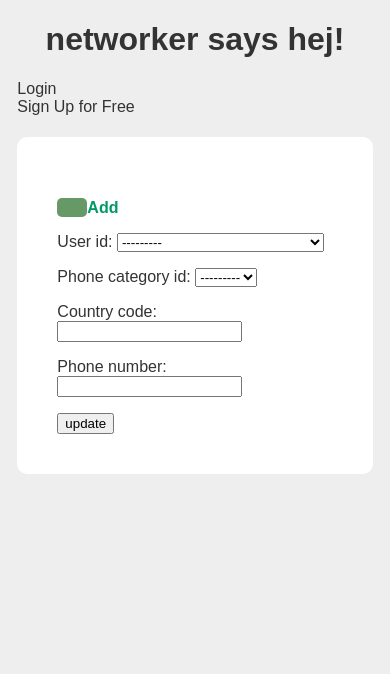
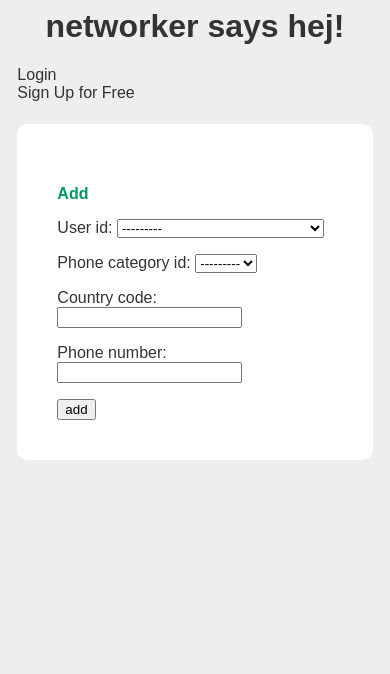
Before and after one commit to williamsmichael/networker, a Django app: page /users/1/create/phone in a window 390 px wide. Shown: the top 674 px of the page. Run offline with Django 3.2, Linux system fonts and the light colour scheme; data comes from the database, SQL or seed files in the repository.

Commit message:
adjusts layout, styles, and create phone

```diff
--- a/networker/static/css/base.css
+++ b/networker/static/css/base.css
@@ -25,7 +25,7 @@ a:focus {
 	text-decoration: #333;
 	color: #669966;
 }
-a[href*=create] {
+span a[href*=create] {
 	background-color: #3399CC;
 	color: #eee;
 	margin-left: 5px;
@@ -33,7 +33,7 @@ a[href*=create] {
 	border-radius: 3px;
 	font-size: .5em;
 }
-span:nth-child(1) {
+span.user {
 	background-color: #669966;
 	color: #eee;
 	padding: 1px 15px;
@@ -41,10 +41,13 @@ span:nth-child(1) {
 }
 h1 {
 	text-align: center;
+	margin-top: 0;
 }
 h2 {
 	color: #0066CC;
-	margin-top: 0;
+}
+.anonymous-user {
+	color: inherit;
 }
 div	> div {
 	background-color: #fff;
--- a/networker/templates/base.html
+++ b/networker/templates/base.html
@@ -16,7 +16,7 @@
 			<a href="{% url 'index' %}">
 				<h1>
 					{% if user.is_authenticated %}
-						hej <span>{{ request.user.username }}</span>!
+						hej <span class='user'>{{ request.user.username }}</span>!
 					{% else %}
 						networker says hej!
 					{% endif %}
--- a/networker/user/templates/user/networkeruser_form.html
+++ b/networker/user/templates/user/networkeruser_form.html
@@ -5,10 +5,10 @@
 
 {% block nav_addon %}
 
-	<a href="{% url 'update_main' pk=user.pk %}">Main</a>
-	<a href="{% url 'update_additional' pk=user.pk %}">Additional</a>
-	<a href="{% url 'update_membership' pk=user.pk %}">Membership</a>
-	<a href="{% url 'update_phone' pk=user.pk %}">Phone</a>
+	<a href="{% url 'update_main' user.pk %}">Main</a>
+	<a href="{% url 'update_additional' user.pk %}">Additional</a>
+	<a href="{% url 'update_membership' user.pk %}">Membership</a>
+	<a href="{% url 'update_phone' user.pk %}">Phone</a>
 
 {% endblock nav_addon %}
 
--- a/networker/user/templates/user/networkeruser_list.html
+++ b/networker/user/templates/user/networkeruser_list.html
@@ -14,7 +14,7 @@
 	<ul>
 
 		<li>
-			<a href="{% url 'detail' pk=user.pk %}">[{{ user.user_extension.id }}] {{ user.user_extension.username }}, {{ user.user_extension.first_name }} {{ user.user_extension.last_name }} - {{ user.user_extension.last_login | timesince }}</a>
+			<a href="{% url 'user_detail' pk=user.pk %}">[{{ user.user_extension.id }}] {{ user.user_extension.username }}, {{ user.user_extension.first_name }} {{ user.user_extension.last_name }} - {{ user.user_extension.last_login | timesince }}</a>
 		</li>
 	</ul>
 
--- a/networker/user/urls.py
+++ b/networker/user/urls.py
@@ -12,7 +12,7 @@ urlpatterns = [
 
     # -----------------------------------------------------------user specific
     # url(r'^(?P<pk>[0-9]+)/$', views.UserDetail.as_view(), name='detail'),
-    url(r'^(?P<pk>[0-9]+)/$', views.UserDetail, name='detail'),
+    url(r'^(?P<pk>[0-9]+)/$', views.UserDetail, name='user_detail'),
     url(r'^(?P<pk>[0-9]+)/update/additional$', views.UserUpdateAdditional.as_view(), name='update_additional'),
 	url(r'^(?P<pk>[0-9]+)/update/main$', views.UserUpdateMain.as_view(template_name='user/networkeruser_form.html'), name='update_main'),
 	url(r'^(?P<pk>[0-9]+)/update/membership$', views.UserUpdateMembership.as_view(template_name='user/networkeruser_form.html'), name='update_membership'),
--- a/networker/user/views.py
+++ b/networker/user/views.py
@@ -27,12 +27,17 @@ class CreatePhone(CreateView):
     success_url = '/users/'
     section = 'Add'
     title = 'add'
-    button = 'update'
+    button = 'add'
 
     def get_initial(self):
         return {
             'user_id': self.request.user
         }
+
+    def get_success_url(self):
+        return reverse('update_phone', kwargs={
+            'pk': self.object.pk,
+    })
 
 
 def UserDetail(request, pk):
@@ -61,7 +66,7 @@ class UserUpdateMain(UpdateView):
     button = 'update'
 
     def get_success_url(self):
-        return reverse('detail', kwargs={
+        return reverse('user_detail', kwargs={
             'pk': self.object.pk,
     })
 
@@ -76,7 +81,7 @@ class UserUpdateAdditional(UpdateView):
     button = 'update'
 
     def get_success_url(self):
-        return reverse('detail', kwargs={
+        return reverse('user_detail', kwargs={
             'pk': self.object.pk,
     })
 
@@ -91,7 +96,7 @@ class UserUpdateMembership(UpdateView):
     button = 'update'
 
     def get_success_url(self):
-        return reverse('detail', kwargs={
+        return reverse('user_detail', kwargs={
             'pk': self.object.pk,
     })
 
@@ -106,7 +111,7 @@ class UserUpdatePhone(UpdateView):
     button = 'update'
 
     def get_success_url(self):
-        return reverse('detail', kwargs={
+        return reverse('user_detail', kwargs={
             'pk': self.object.pk,
     })
 
```
Also changed, not shown: networker/user/templates/user/networkeruser_detail.html (+11 -2 lines).
